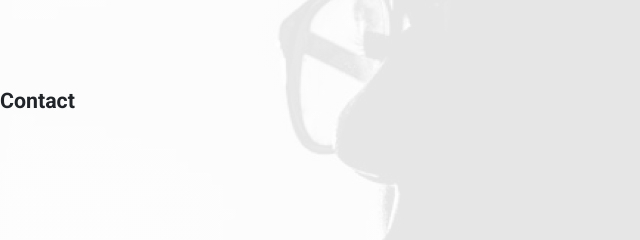
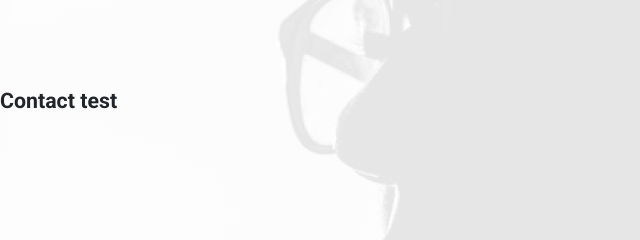
Before and after one commit to ismetba/portfolio, a plain HTML site: page Pages/contact.html in a window 1280 px wide. Shown: the top 240 px of the page, 0-640 px from the left. Drawn offline with Linux system fonts and the light colour scheme.

Commit message:
Update contact.html

```diff
--- a/Pages/contact.html
+++ b/Pages/contact.html
@@ -58,7 +58,7 @@
         </div>
       </div>
     </div>
-    <h6>Contact</h6>
+    <h6>Contact test</h6>
   </body>
   <footer>
     <div class="container mb-3">
```
